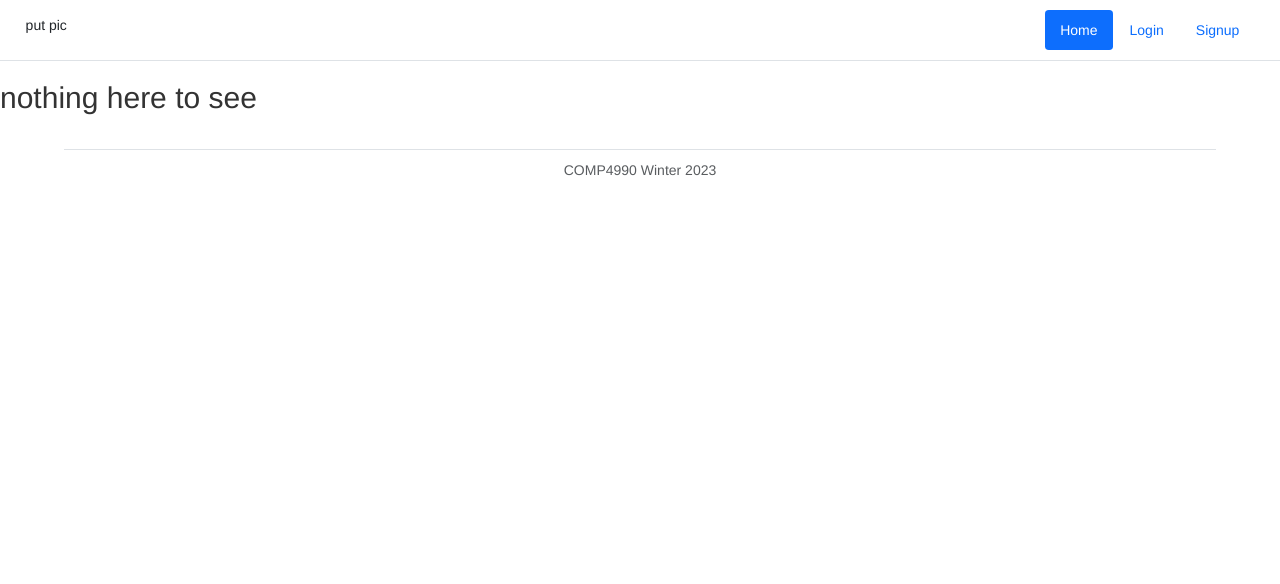
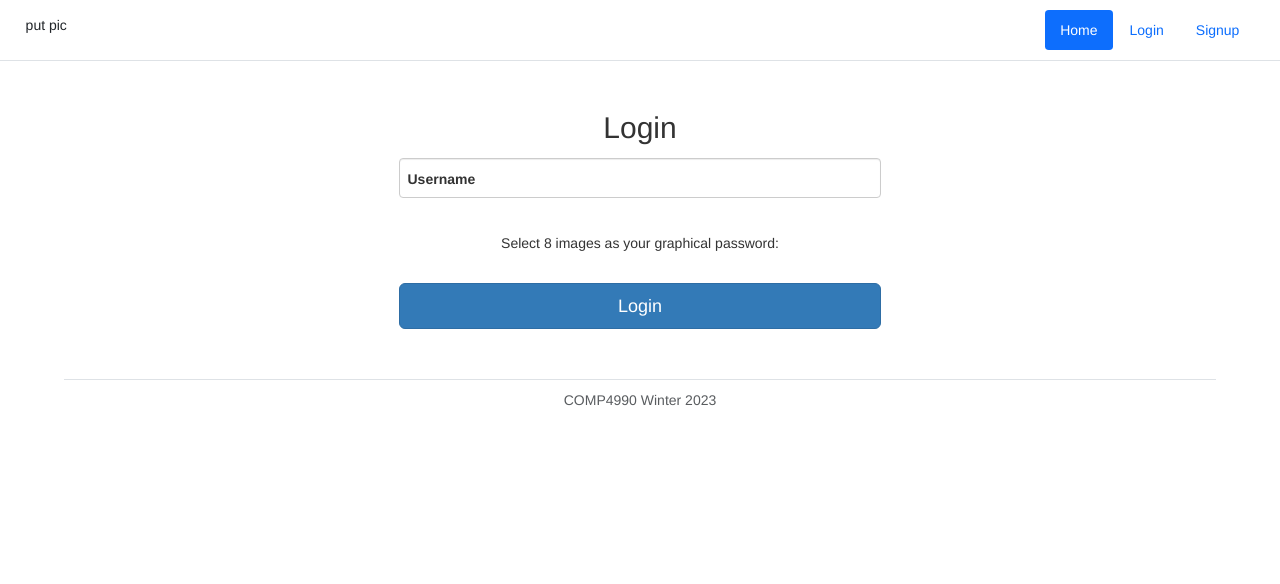
Before and after one commit to NajiaSb/Graphical-Password-Authenticator, a Flask app: page /login in a window 1280 px wide. Shown: the top 584 px of the page. Run offline with Flask 2, Linux system fonts and the light colour scheme; some libraries are stand-ins or nearby versions.

Commit message:
Update login.html

```diff
--- a/application/templates/login.html
+++ b/application/templates/login.html
@@ -1,3 +1,50 @@
 {% extends "layout.html" %} {% block content %}
-<h2>nothing here to see</h2>
+<div class="text-center form-signin w-100 m-auto">
+  <form>
+    <h2 class="h2 fw-normal">Login</h2>
+    <div class="form-floating" style="margin: 3% 0%">
+      <input
+        type="text"
+        class="form-control"
+        placeholder="Username"
+        style="height: 40px"
+      />
+      <label>Username</label>
+    </div>
+    <div class="form-floating" style="padding: 5%; display: inline">
+      <p class="p">Select 8 images as your graphical password:</p>
+      <div class="grid">
+        {% for data in imageData %} <img src={{data["image"]}}
+        alt={{data["alt"]}}> {% endfor %}
+      </div>
+      <input type="hidden" id="selected_images" name="selected_images" />
+    </div>
+
+    <button class="w-100 btn btn-lg btn-primary" type="submit">Login</button>
+  </form>
+</div>
+<script type="text/javascript">
+  // Keep track of selected images
+  var selectedImages = [];
+
+  // Add click event listener to images
+  var images = document.querySelectorAll(".grid img");
+  images.forEach(function (image) {
+    image.addEventListener("click", function () {
+      if (selectedImages.length < 8 && !selectedImages.includes(image.alt)) {
+        selectedImages.push(image.alt);
+        image.style.border = "1px solid gray";
+      } else if (selectedImages.includes(image.alt)) {
+        var index = selectedImages.indexOf(image.alt);
+        if (index !== -1) {
+          selectedImages.splice(index, 1);
+          image.style.border = "none";
+        }
+      }
+      document.getElementById("selected_images").value =
+        selectedImages.join(",");
+      console.log(selectedImages);
+    });
+  });
+</script>
 {% endblock %}
```
